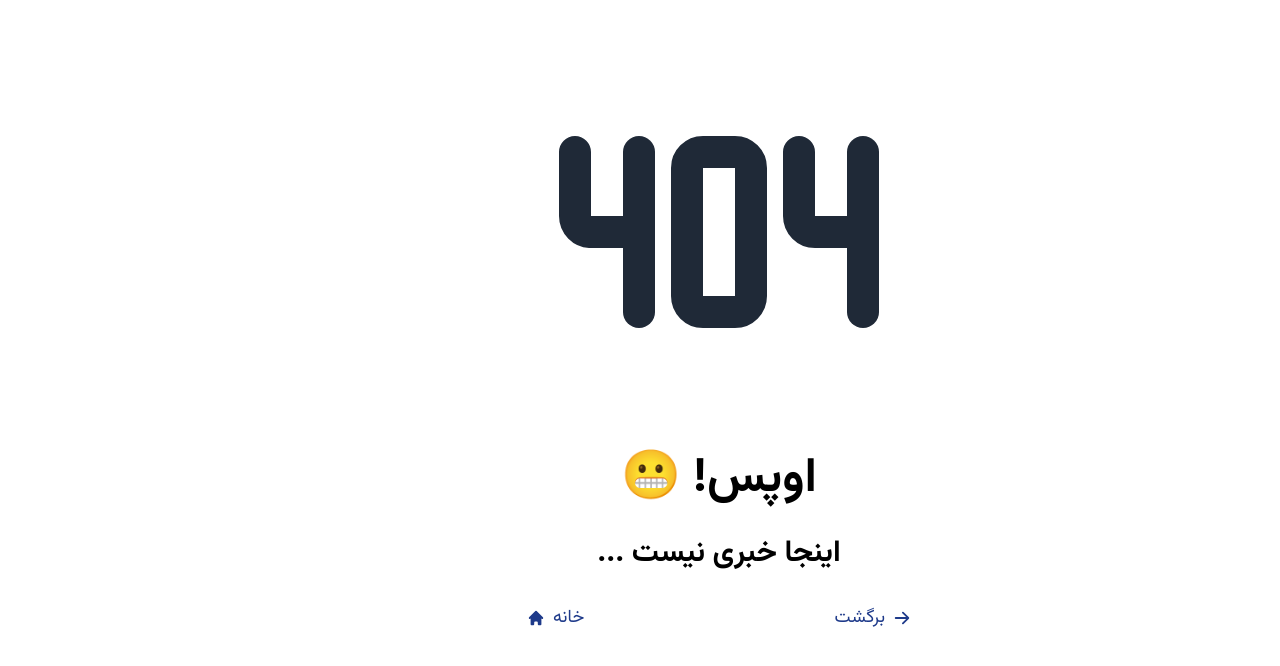
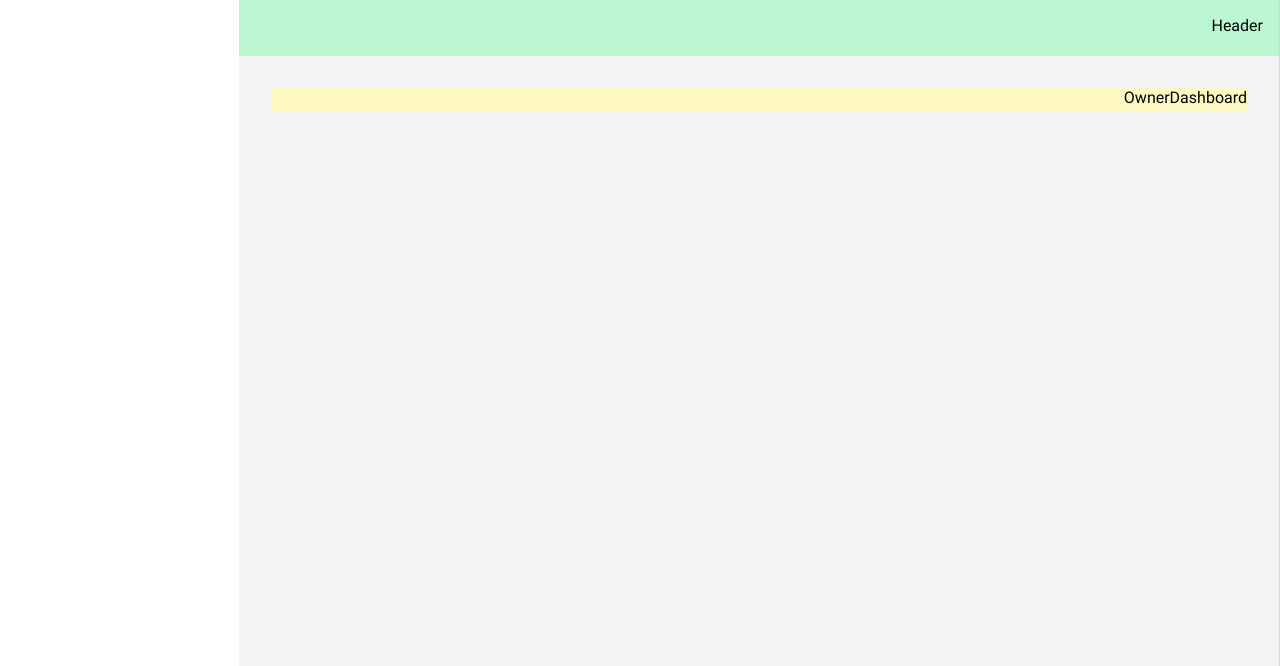
Before and after one commit to maryammohebbi/Freelancering-App, a React (Vite) app: page /owner/dashboard in a window 1280 px wide. Shown: the top 666 px of the page. Built offline with nearby package versions, Linux system fonts and the light colour scheme.

Commit message:
sidebar and mobile side bar added

```diff
--- a/src/App.jsx
+++ b/src/App.jsx
@@ -1,4 +1,4 @@
-import { Route, Routes } from "react-router-dom"
+import { Navigate, Route, Routes } from "react-router-dom"
 import Auth from "./pages/Auth"
 import { QueryClient, QueryClientProvider } from "@tanstack/react-query"
 import { Toaster } from "react-hot-toast"
@@ -7,6 +7,8 @@ import Home from "./pages/Home"
 import NotFound from "./pages/NotFound"
 import AppLayout from "./ui/AppLayout"
 import Owner from "./pages/Owner"
+import OwnerDashboard from "./pages/OwnerDashboard"
+import Projects from "./pages/Projects"
 
 const queryClient = new QueryClient()
 
@@ -20,7 +22,10 @@ function App() {
           <Route path="/auth" element={<Auth/>}/>
           <Route path="/complete-profile" element={<CompleteProfile/>}/>
           <Route path="/owner" element={<AppLayout/>}>
+            <Route index element={<Navigate to="dashboard" replace/>}/>
             <Route path="/owner" element={<Owner/>}/>
+            <Route path="dashboard" element={<OwnerDashboard/>}/>
+            <Route path="projects" element={<Projects/>}/>
           </Route>
           <Route path="/" element={<Home/>} />
           <Route path="*" element={<NotFound/>}/>
--- /dev/null
+++ b/src/pages/OwnerDashboard.jsx
@@ -0,0 +1,9 @@
+import React from 'react'
+
+function OwnerDashboard() {
+  return (
+    <div>OwnerDashboard</div>
+  )
+}
+
+export default OwnerDashboard
--- /dev/null
+++ b/src/pages/Projects.jsx
@@ -0,0 +1,9 @@
+import React from 'react'
+
+function Projects() {
+  return (
+    <div>Projects</div>
+  )
+}
+
+export default Projects
--- a/src/ui/AppLayout.jsx
+++ b/src/ui/AppLayout.jsx
@@ -1,16 +1,21 @@
-import React from 'react'
+import React, { useState } from 'react'
 import { Outlet } from 'react-router-dom'
 import Header from './Header'
 import Sidebar from './Sidebar'
+import MobileSidebar from './MobileSidebar'
 
 function AppLayout() {
+    const [menuOpen, setMenuOpen] = useState(false)
   return (
     <div className='grid grid-cols-[15rem_1fr] grid-rows-[auto_1fr] h-screen'>
-        <Header/>
+        <Header setMenuOpen={setMenuOpen}/>
         <Sidebar/>
-        <div className='bg-yellow-200 col-span-2 md:col-span-1'>
-            <Outlet/>
+        <div className='bg-secondary-100 overflow-y-auto p-8 col-span-2 md:col-span-1'>
+            <div className="mx-auto max-w-screen-lg flex flex-col gap-y-12 bg-yellow-100">
+                <Outlet/>
+            </div>
         </div>
+        <MobileSidebar menuOpen={menuOpen} setMenuOpen={setMenuOpen}/>
     </div>
   )
 }
--- a/src/ui/Header.jsx
+++ b/src/ui/Header.jsx
@@ -1,9 +1,19 @@
 import React from 'react'
+import { HiMenuAlt3 } from 'react-icons/hi'
 
-function Header() {
+function Header({setMenuOpen}) {
   return (
-    <div className='bg-green-200 col-span-2 md:col-span-1'>
-        Header
+    <div className='bg-green-200 col-span-2 md:col-span-1 p-4'>
+        <div className='flex items-center gap-x-2'>
+            <button
+                onClick={()=> setMenuOpen(true)}
+                className='md:hidden size-7'>
+                <HiMenuAlt3 className='size-full'/>
+            </button>
+            <div>
+                Header
+            </div>
+        </div>
     </div>
   )
 }
--- /dev/null
+++ b/src/ui/MobileSidebar.jsx
@@ -0,0 +1,22 @@
+import React from 'react'
+import SideMenu from './SideMenu'
+import { HiX } from 'react-icons/hi'
+
+function MobileSidebar({menuOpen, setMenuOpen}) {
+
+  return (
+    <div className={`${menuOpen ? "flex" : "hidden"} bg-secondary-0 absolute w-[15rem] h-screen top-0 p-6 flex-col border-l border-gray-300 rounded-tl-3xl`}>
+        <div className='flex justify-end'>
+            <button
+                onClick={()=> setMenuOpen(false)}
+                className='mb-6 size-6 text-secondary-800'
+            >
+                <HiX className='size-full'/>
+            </button>
+        </div>
+        <SideMenu/>
+    </div>
+  )
+}
+
+export default MobileSidebar
--- /dev/null
+++ b/src/ui/SideMenu.jsx
@@ -0,0 +1,40 @@
+import React from 'react'
+import { HiCollection, HiHome } from 'react-icons/hi'
+import { NavLink } from 'react-router-dom'
+
+function SideMenu() {
+  return (
+    <ul className='flex flex-col gap-y-4'>
+        <li>
+            <CustomNavLink to="/owner/dashboard">
+                <HiHome/>
+                <span>داشبورد</span>
+            </CustomNavLink>
+        </li>
+        <li>
+            <CustomNavLink to="/owner/projects">
+                <HiCollection/>
+                <span>پروژه ها</span>
+            </CustomNavLink>
+        </li>
+    </ul>
+  )
+}
+
+export default SideMenu
+
+function CustomNavLink({children, to}){
+    const navLinkClass = "flex items-center gap-x-2 hover:bg-primary-100/50 hover:text-primary-900 px-2 py-1.5 rounded-lg transition-all duration-300"
+    return(
+        <NavLink
+            to={to}
+            className={({isActive})=>
+                isActive
+                ? `${navLinkClass} bg-primary-100/50 text-primary-900`
+                : `${navLinkClass} text-secondary-600`
+            }
+        >
+            {children}
+        </NavLink>
+    )
+}
--- a/src/ui/Sidebar.jsx
+++ b/src/ui/Sidebar.jsx
@@ -1,8 +1,11 @@
 import React from 'react'
+import SideMenu from './SideMenu'
 
 function Sidebar() {
   return (
-    <div className='bg-pink-200 hidden md:block row-span-2 row-start-1'>sidebar</div>
+    <div className='hidden md:block row-span-2 row-start-1 bg-secondary-0 border-l border-gray-300 p-4'>
+        <SideMenu/>
+    </div>
   )
 }
 
```
